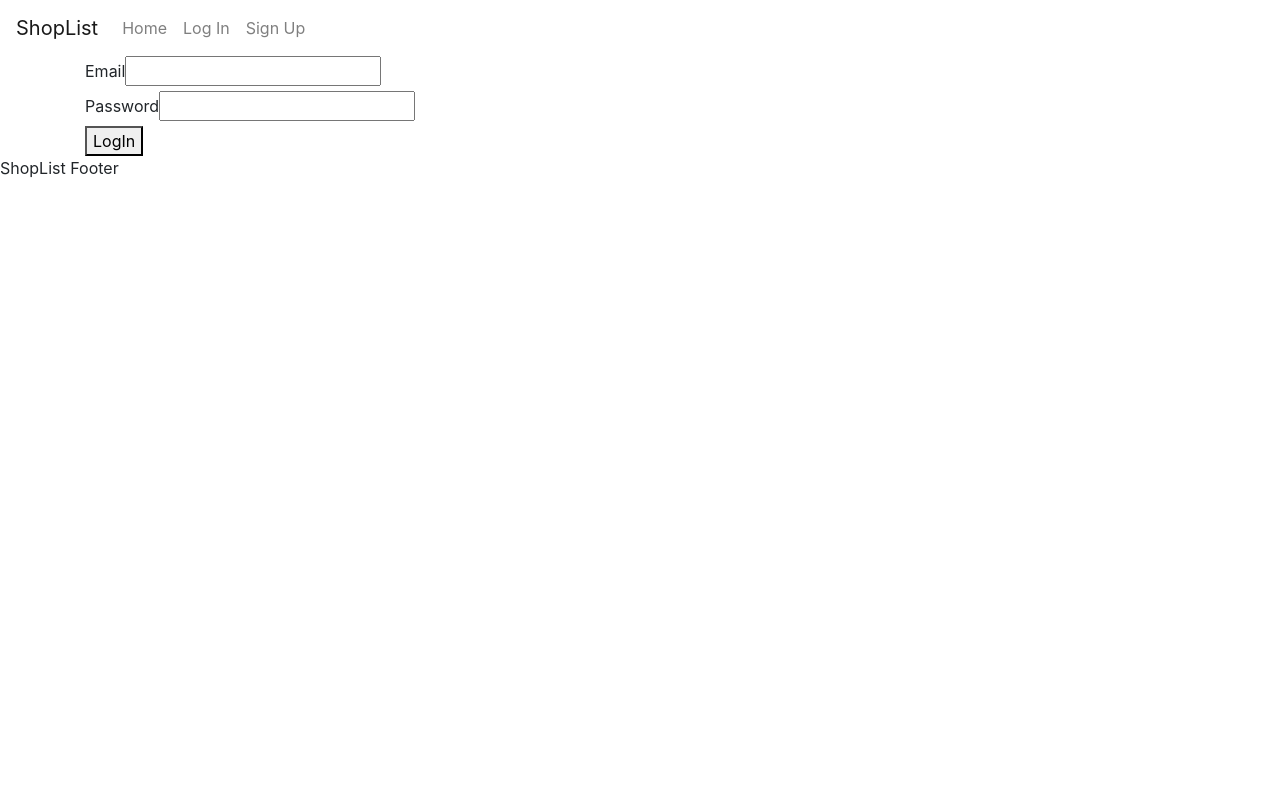
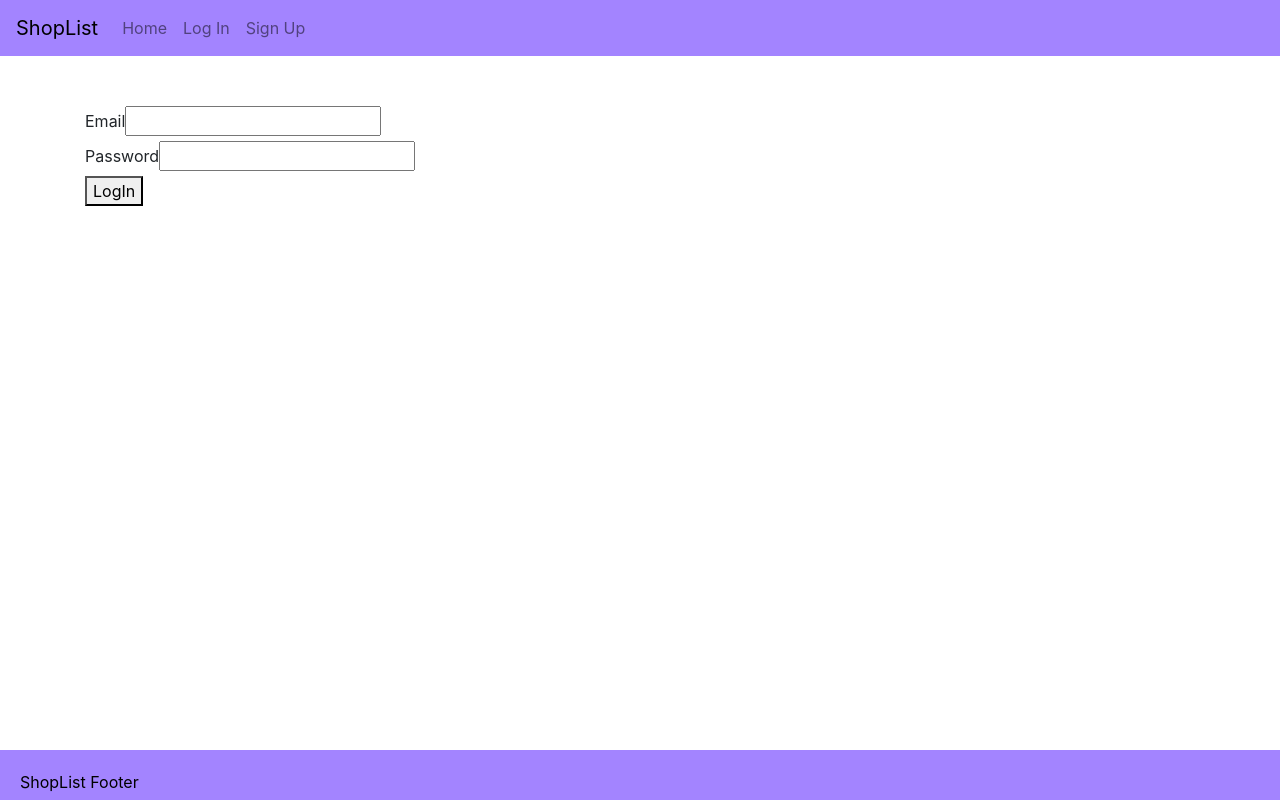
Before and after one commit to Z3U2/web-coding-challenge-frontend, a React (Create React App) app: page /login/ in a window 1280 px wide. Built offline with nearby package versions, Linux system fonts and the light colour scheme; no server answers.

Commit message:
Add app level styling

```diff
--- a/src/App.css
+++ b/src/App.css
@@ -0,0 +1,53 @@
+footer {
+  position: absolute;
+  width: 100%;
+  bottom: 0px;
+  height: 50px;
+  color: black;
+  background-color: #a384ff;
+  padding-top: 20px;
+  padding-left: 20px;
+}
+
+footer > p {
+  margin : 0;
+}
+
+nav {
+  background-color: #a384ff!important;
+  margin-bottom: 50px;
+}
+
+
+.navbar-brand {
+  color : black!important;
+}
+
+.shop {
+  height: 390px;
+  margin-bottom: 30px;
+  background-color: lavender;
+}
+
+.card-img-top {
+  margin: auto;
+    width: 100%;
+    max-height: 250px;
+    object-fit: cover;
+}
+
+.card-title-wrapper {
+  height : 60px;
+}
+
+
+
+.content {
+  padding-bottom: 80px;
+}
+
+/* @media only screen and (min-width: 600px) {
+  footer {
+
+  }
+} */
```
